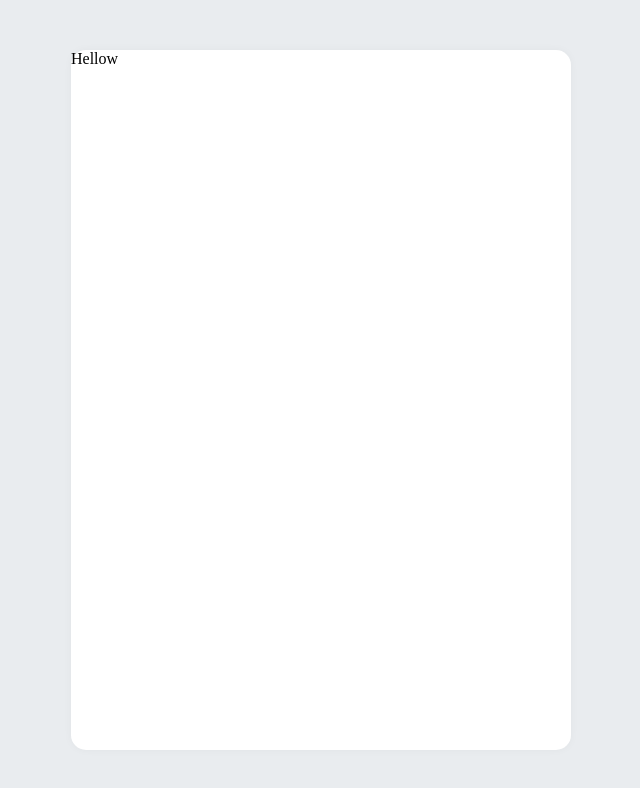
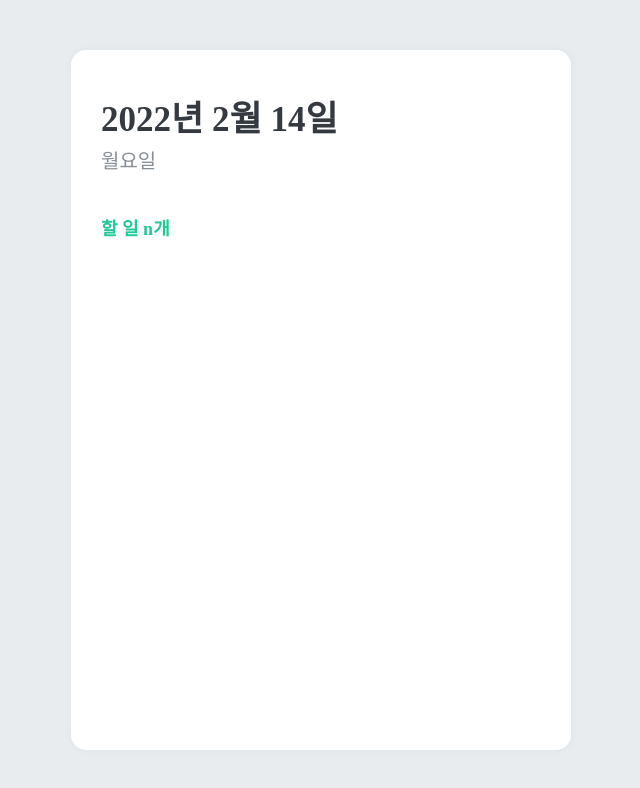
Before and after one commit to bbahna/Todo-list, a React (Create React App) app: page / in a window 1280 px wide. Shown: the top 788 px of the page, without its empty margins (319-959 px from the left). Built offline with nearby package versions, Linux system fonts and the light colour scheme.

Commit message:
TodoHead 설정

```diff
--- a/src/App.js
+++ b/src/App.js
@@ -1,6 +1,7 @@
 import React from 'react';
 import { createGlobalStyle } from 'styled-components';
 import Template from './component/Template';
+import TodoHeader from './component/Header';
 
 const GlobalStyle = createGlobalStyle`
   body {
@@ -12,7 +13,9 @@ function App() {
   return (
     <>
       <GlobalStyle />
-      <Template>Hellow</Template>
+      <Template>
+        <TodoHeader/>
+      </Template>
     </>
   );
 }
--- /dev/null
+++ b/src/component/Header.js
@@ -0,0 +1,36 @@
+import React from 'react';
+import styled from 'styled-components';
+
+const Header = styled.div`
+  width: 100%;
+  padding: 40px 30px 25px;
+  // border-bottom: 1px solid #e9ecef;
+  h1 {
+    margin: 0;
+    font-size: 35px;
+    color: #343a40;
+  }
+  .day {
+    margin-top: 4px;
+    color: #868e96;
+    font-size: 20px;
+  }
+  .task {
+    color: #20c997;
+    font-size: 18px;
+    margin-top: 40px;
+    font-weight: bold;
+  }
+`;
+
+function TodoHeader() {
+  return (
+    <Header>
+      <h1>2022년 2월 14일</h1>
+      <div className="day">월요일</div>
+      <div className="task">할 일 n개</div>
+    </Header>
+  );
+}
+
+export default TodoHeader;
```
